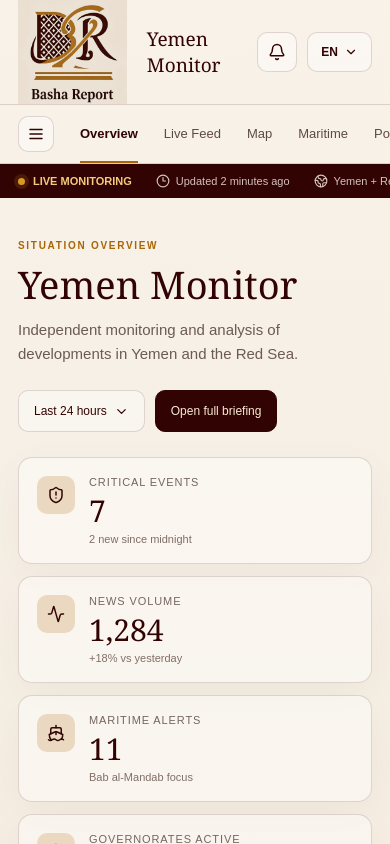
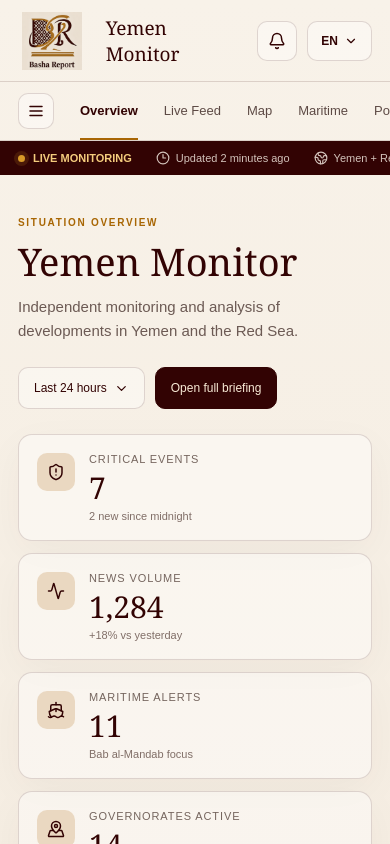
Before and after one commit to BashaReport/yemen-monitor, a Next.js app: page / in a window 390 px wide. Shown: the top 844 px of the page. Built offline with nearby package versions, Linux system fonts and the light colour scheme.

Commit message:
Basha Report CSS and logo styling
Basha Report CSS and logo styling

```diff
--- a/app/globals.css
+++ b/app/globals.css
@@ -22,10 +22,7 @@ body {
   min-height: 100%;
   background: var(--ivory-soft);
   color: var(--ink);
-  font-family:
-    Arial,
-    Helvetica,
-    sans-serif;
+  font-family: Arial, Helvetica, sans-serif;
 }
 
 body {
@@ -50,13 +47,14 @@ main {
   max-width: 1600px;
   margin: 0 auto;
   min-height: 100vh;
-  background:
-    linear-gradient(
+  background: linear-gradient(
     180deg,
     #f8f2e9 0%,
     #efe3d3 100%
   );
 }
+
+/* HEADER */
 
 .topbar {
   min-height: 96px;
@@ -74,20 +72,10 @@ main {
   gap: 20px;
 }
 
-.logoMark {
-  width: 74px;
-  height: 58px;
-  display: flex;
-  align-items: center;
-  justify-content: center;
-  border: 2px solid var(--gold);
-  border-radius: 14px;
-  color: var(--burgundy);
-  background: #f3e8d8;
-  font-family: Georgia, serif;
-  font-size: 24px;
-  font-weight: 700;
-  letter-spacing: 1px;
+.brandLogo {
+  width: 92px;
+  height: 72px;
+  object-fit: contain;
 }
 
 .brandDivider {
@@ -144,6 +132,8 @@ main {
   font-weight: 700;
 }
 
+/* NAVIGATION */
+
 .navRow {
   min-height: 58px;
   display: flex;
@@ -175,6 +165,8 @@ main {
   height: 36px;
 }
 
+/* LIVE STATUS */
+
 .statusStrip {
   display: flex;
   align-items: center;
@@ -200,8 +192,7 @@ main {
   height: 7px;
   border-radius: 50%;
   background: #d79a28;
-  box-shadow:
-    0 0 0 4px rgba(215, 154, 40, 0.15);
+  box-shadow: 0 0 0 4px rgba(215, 154, 40, 0.15);
 }
 
 .statusItem {
@@ -211,6 +202,8 @@ main {
   opacity: 0.82;
   white-space: nowrap;
 }
+
+/* HERO */
 
 .hero {
   display: flex;
@@ -277,6 +270,8 @@ h2 {
   border-color: var(--burgundy);
 }
 
+/* METRICS */
+
 .metricsGrid {
   display: grid;
   grid-template-columns: repeat(4, 1fr);
@@ -288,8 +283,7 @@ h2 {
 .card {
   background: var(--surface);
   border: 1px solid var(--line);
-  box-shadow:
-    0 12px 40px rgba(70, 30, 20, 0.04);
+  box-shadow: 0 12px 40px rgba(70, 30, 20, 0.04);
 }
 
 .metricCard {
@@ -330,6 +324,8 @@ h2 {
   font-size: 11px;
 }
 
+/* DASHBOARD */
+
 .dashboardGrid {
   display: grid;
   grid-template-columns: 1.15fr 0.85fr;
@@ -360,6 +356,8 @@ h2 {
   font-weight: 800;
 }
 
+/* DAILY BRIEF */
+
 .briefingCard {
   min-height: 230px;
 }
@@ -381,6 +379,8 @@ h2 {
   font-size: 11px;
   font-weight: 700;
 }
+
+/* MAP */
 
 .mapCard {
   grid-row: span 2;
@@ -413,8 +413,7 @@ h2 {
   top: 25%;
   left: 20%;
   background: #d3b995;
-  clip-path:
-    polygon(
+  clip-path: polygon(
     8% 42%,
     18% 20%,
     40% 10%,
@@ -478,8 +477,7 @@ h2 {
   border: 2px solid #f8f1e8;
   border-radius: 50%;
   background: var(--gold);
-  box-shadow:
-    0 0 0 4px rgba(168, 102, 4, 0.18);
+  box-shadow: 0 0 0 4px rgba(168, 102, 4, 0.18);
 }
 
 .m1 {
@@ -508,6 +506,8 @@ h2 {
   left: 72%;
   top: 64%;
 }
+
+/* INTELLIGENCE FEED */
 
 .feedList {
   display: flex;
@@ -564,6 +564,8 @@ h2 {
   line-height: 1.4;
 }
 
+/* MEDIA TRENDS */
+
 .trendsList {
   display: flex;
   flex-direction: column;
@@ -598,6 +600,8 @@ h2 {
   background: var(--burgundy);
 }
 
+/* FOOTER */
+
 footer {
   display: flex;
   justify-content: space-between;
@@ -609,6 +613,8 @@ footer {
   letter-spacing: 1px;
   text-transform: uppercase;
 }
+
+/* TABLET */
 
 @media (max-width: 980px) {
   .metricsGrid {
@@ -633,6 +639,8 @@ footer {
   }
 }
 
+/* MOBILE */
+
 @media (max-width: 620px) {
   .topbar,
   .navRow,
@@ -646,6 +654,11 @@ footer {
 
   .topbar {
     min-height: 82px;
+  }
+
+  .brandLogo {
+    width: 72px;
+    height: 58px;
   }
 
   .brandDivider {
```
Lines whose indentation alone changed are shown as unchanged.
